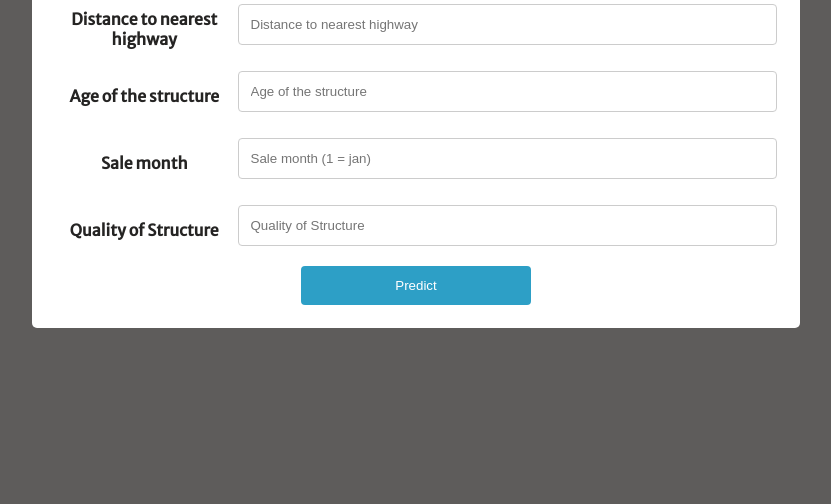
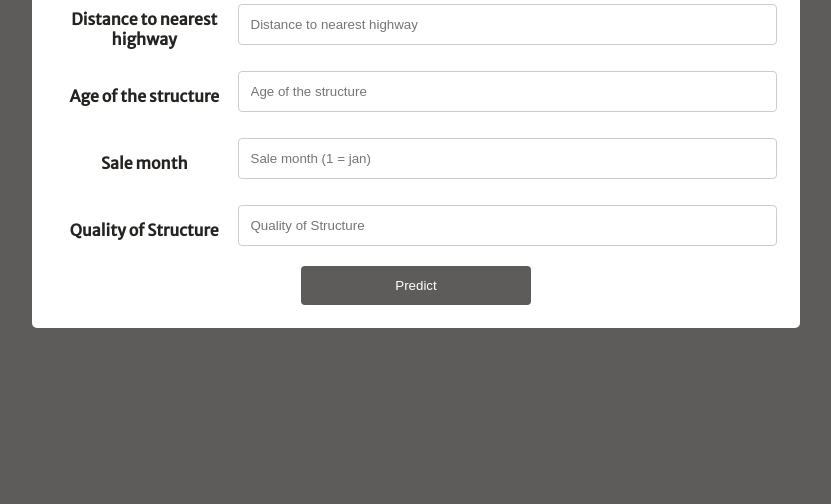
Before and after one commit to abideenn/HousingPricePrediction, a Flask app: page /homepage.html in a window 1280 px wide. Shown: the part 848-1352 px from the top of the page, without its empty margins (224-1055 px from the left). Run offline with Flask 2, Linux system fonts and the light colour scheme; parts of the project's set-up code (start-up, migrations or seed data) failed here and were passed over.

Commit message:
Update stylespred.css

```diff
--- a/static/CSS/stylespred.css
+++ b/static/CSS/stylespred.css
@@ -32,7 +32,7 @@ width:100%;
 }
 
 input[type=submit] {
-  background-color: #2d9fc6;
+  background-color: #5e5c5b;
   color: white;
   padding: 12px 20px;
   border: none;
@@ -43,7 +43,7 @@ input[type=submit] {
 }
 
 input[type=submit]:hover {
-  background-color: #45a049;
+  background-color: #F17925;
 
 }
 
```
